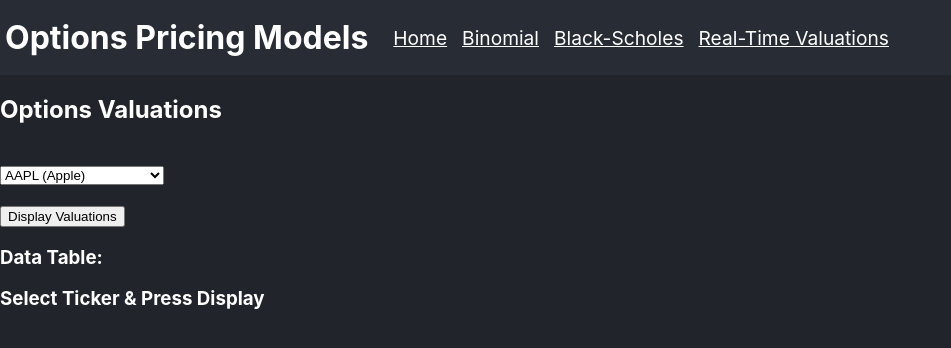
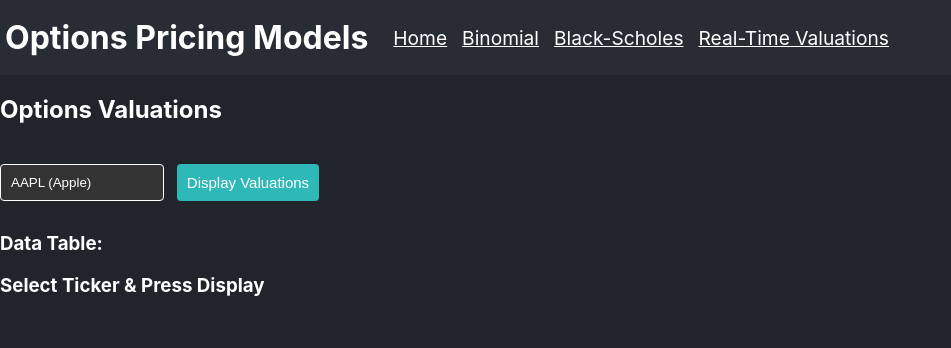
Before and after one commit to AnuragChaudhari7/optionsPricing, a React (Create React App) app in the folder frontend/: page /valuations in a window 1280 px wide. Shown: the top 348 px of the page, without its empty margins (0-951 px from the left). Built offline with nearby package versions, Linux system fonts and the light colour scheme.

Commit message:
styled inputs

```diff
--- a/frontend/src/Valuations.css
+++ b/frontend/src/Valuations.css
@@ -1,3 +1,44 @@
 .Valuations {
     color: white;
 }
+
+.Valuations-button button{
+    padding: 10px;
+    background-color: #2eb8b8;
+    color: white;
+    border: none;
+    border-radius: 4px;
+    cursor: pointer;
+    font-size: 15px;
+    font-weight: 500;
+}
+
+.Valuations-button button:hover{
+    background-color: #06ad3e;
+}
+
+.Valuations-inputs{
+    display: flex;
+}
+
+.Valuations-dropdown {
+    padding-bottom: 1%;
+    padding-right: 1%;
+}
+.Valuations-select {
+    background-color: #333;
+    color: white;
+    padding: 10px;
+    border-color: white;
+    border-radius: 4px;
+    appearance: none; /* Remove default styling */
+    -webkit-appearance: none; /* Remove default styling for Safari */
+    -moz-appearance: none; /* Remove default styling for Firefox */
+    cursor: pointer;
+}
+
+/* Targeting the option elements */
+.Valuations-select option {
+    background-color: #333;
+    color: white;
+}
--- a/frontend/src/Valuations.jsx
+++ b/frontend/src/Valuations.jsx
@@ -56,8 +56,11 @@ function Valuations(){
         <div className='Valuations'>
             <h2 className='Valuations-title'>Options Valuations</h2>
             <br></br>
-            {/*TODO: Add ticker dropdown*/}
+
+            <div className='Valuations-inputs'>
+                <div className='Valuations-dropdown'>
                 <select
+                    className='Valuations-select'
                     value={ticker} // ...force the select's value to match the state variable...
                     onChange={e => setTicker(e.target.value)} // update state variable
                 >
@@ -66,13 +69,15 @@ function Valuations(){
                     <option value="amzn">AMZN (Amazon)</option>
                     <option value="nvda">NVDA (Nvidia)</option>
                     <option value="aal">AAL (American Airlines)</option>
-                <option value="hsbc">HSBC </option>
+                    <option value="hsbc">HSBC (HSBC)</option>
                 </select>
-            <br></br>
-            <br></br>
-            <button onClick={handleDisplay}>Display Valuations</button>
+                </div>
 
-            <br></br>
+                <div className='Valuations-button' >
+                    <button  onClick={handleDisplay}>Display Valuations</button>
+                </div>
+            </div>
+
             <h3>Data Table:</h3>
             {valuationTable ? renderTable(valuationTable) : <h3>Select Ticker & Press Display</h3>}
         </div>
```
Also changed, not shown: 2 other files (tests, documents, lock files or other folders). Lines whose indentation alone changed are shown as unchanged.
